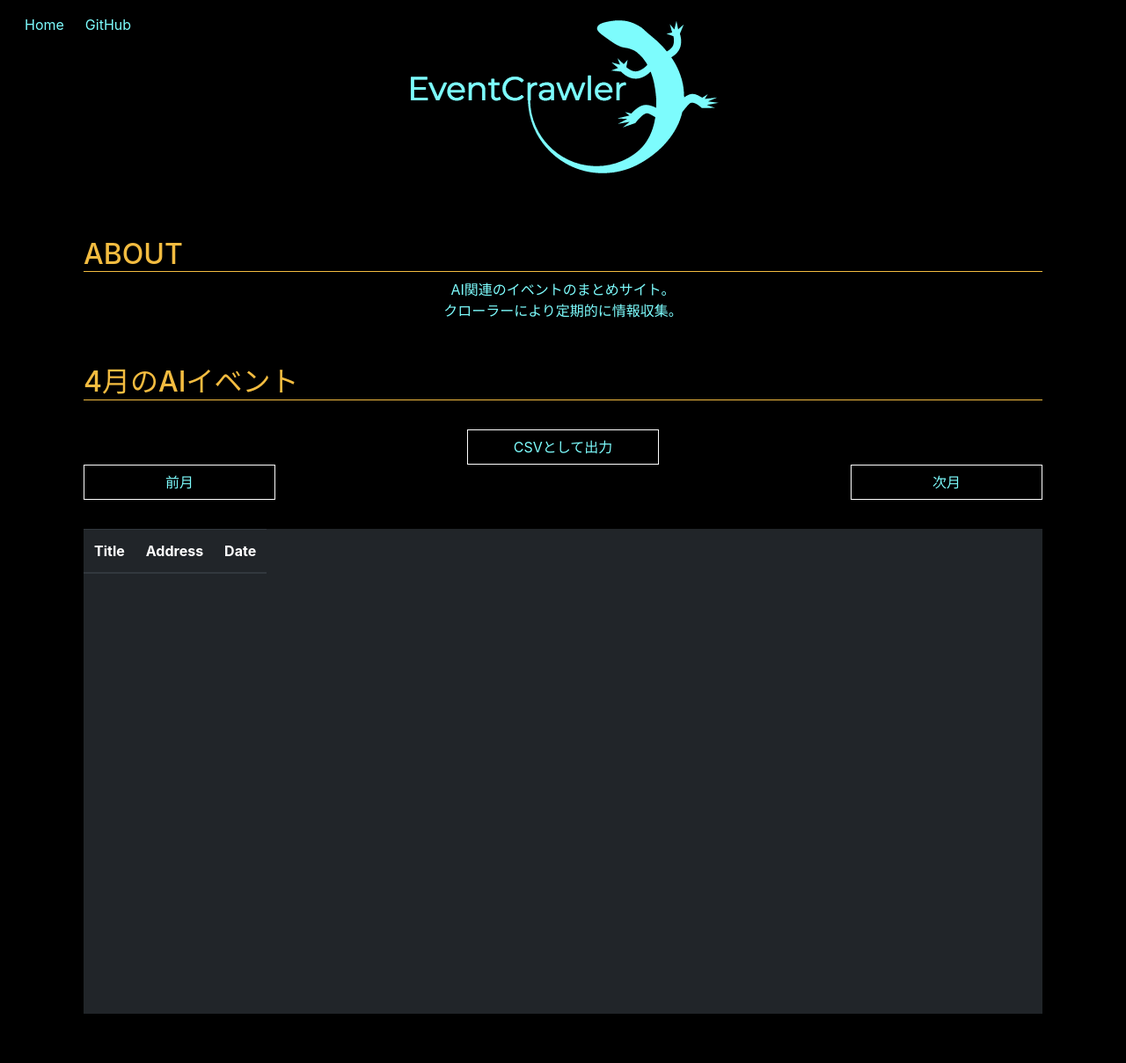
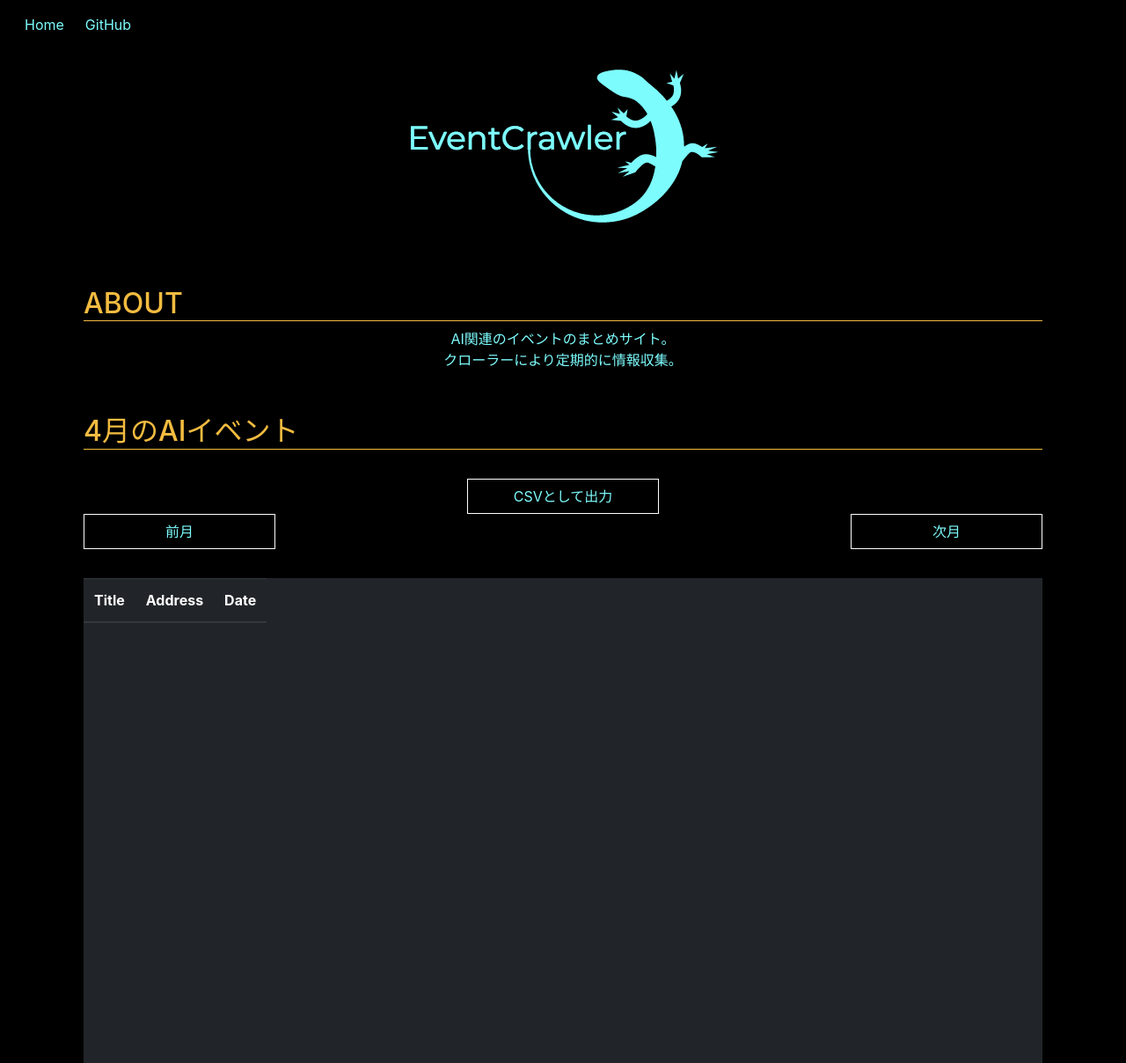
Before and after one commit to kyoppii13/event_crawler_django, a Django app: page / in a window 1280 px wide. Shown: the whole page at 88% size. Before the commit the page ends 1152 px from the top, so only its background shows below. Run offline with Django 3.2, Linux system fonts and the light colour scheme; data that the repository does not hold is empty; some libraries are stand-ins or nearby versions.

Commit message:
fix style.css

```diff
--- a/crawls/static/crawls/css/style.css
+++ b/crawls/static/crawls/css/style.css
@@ -60,9 +60,10 @@ p{
 }
 #body{
   position: absolute;
-  top:0;
+  top:56px;
   left:0;
   width: 100%;
+  height: 100%;
   background-color: rgba(0,0,0,0.5);
 }
 
@@ -102,6 +103,7 @@ a.button{
   top: 0;
   left: 0;
   width: 100%;
+  background-color: rgba(0,0,0,0.8);
 }
 .navbar .navbar-brand {
   color: #7dfcfd;
```
